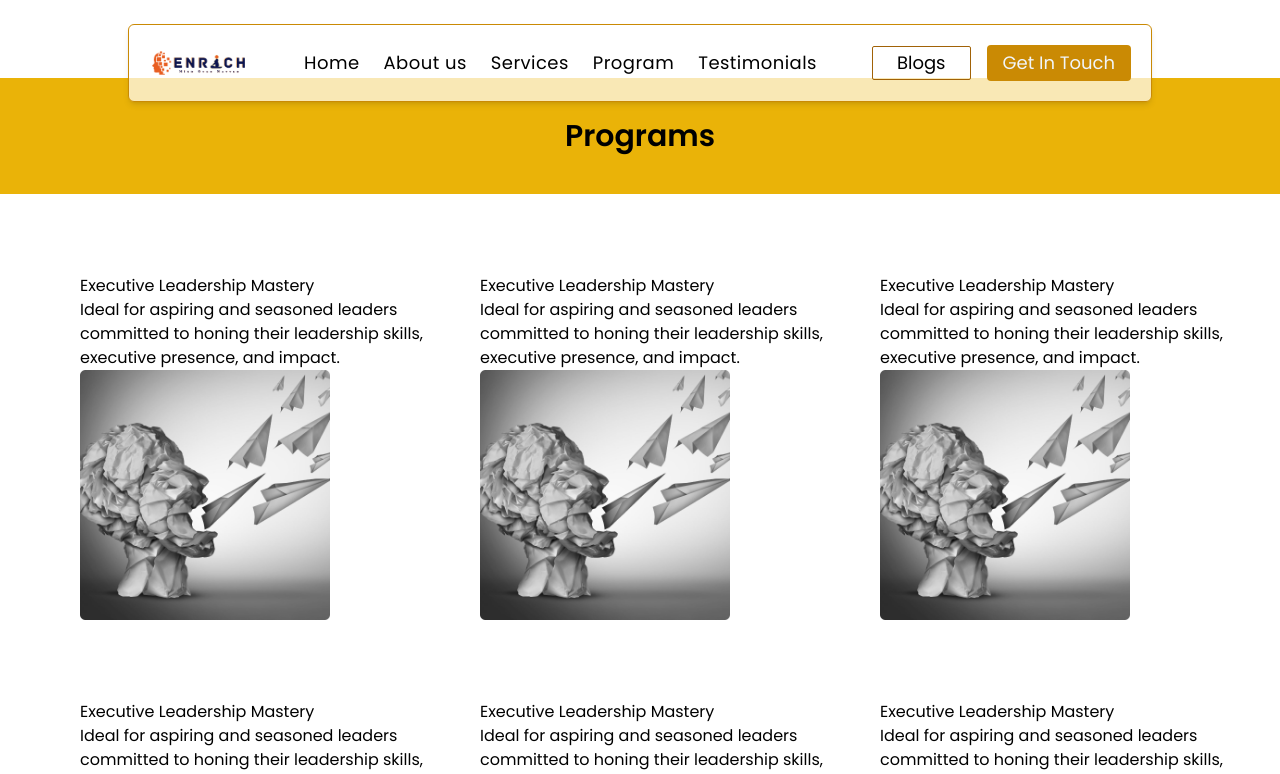
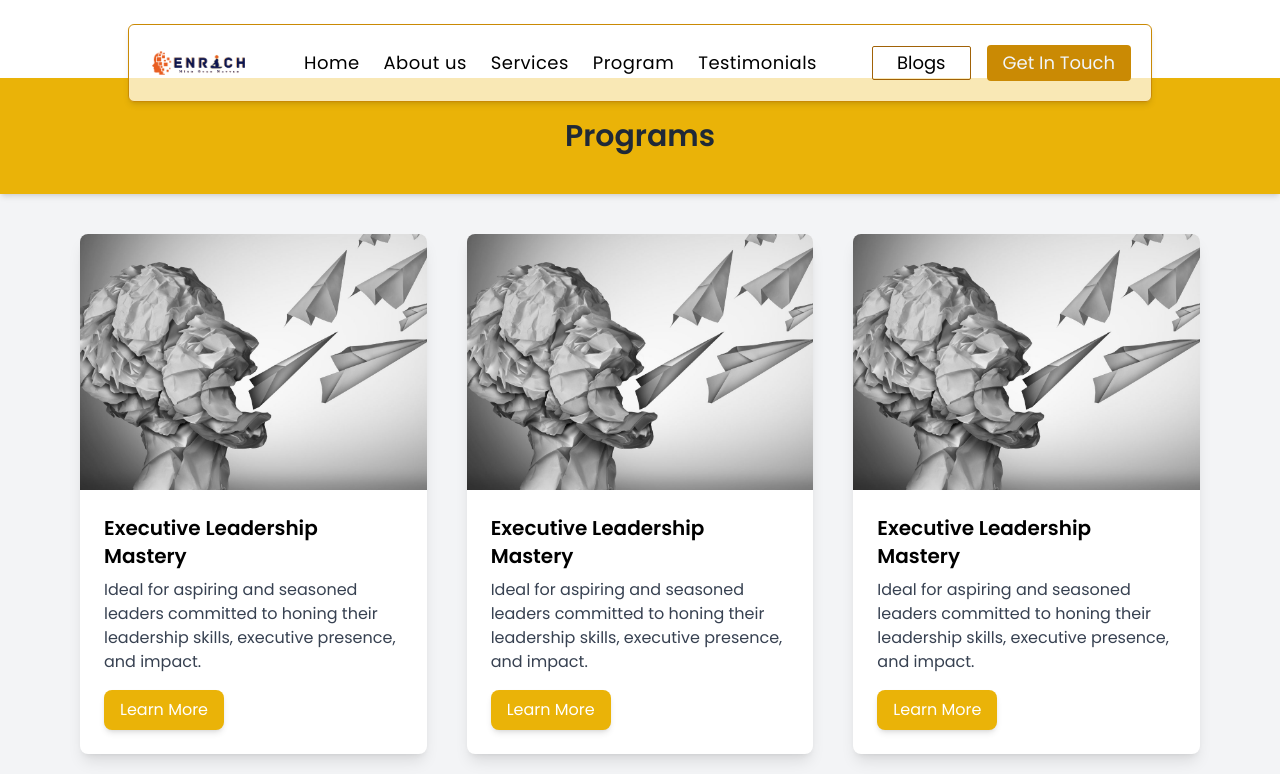
Before and after one commit to rasikumar/enrich, a React (Vite) app: page /ProgramDisplay in a window 1280 px wide. Shown: the top 774 px of the page. Built offline with nearby package versions, Linux system fonts and the light colour scheme; a web font is replaced by a local one.

Commit message:
design overall complted

```diff
--- a/src/App.jsx
+++ b/src/App.jsx
@@ -1,40 +1,40 @@
-import { useEffect,useState } from "react"
-import Lenis from 'lenis';
-import { SquareLoader } from "react-spinners"
-import { Route, Routes } from 'react-router-dom';
-import {AnimatePresence} from 'framer-motion'
+import { useEffect, useState } from "react";
+// import Lenis from 'lenis';
+import { SquareLoader } from "react-spinners";
+import { Route, Routes, useLocation } from 'react-router-dom';
+import { AnimatePresence } from 'framer-motion';
 
-import Heart from './components/Heart'
+import Heart from './components/Heart';
 import BlogDetails from './components/blogpages/BlogDetails';
-import ProgramDisplay from './components/allprogram/ProgramDisplay'
+import ProgramDisplay from './components/allprogram/ProgramDisplay';
 import AboutUs from './components/AboutUs';
 import BlogDisplay from './components/blogpages/BlogDisplay';
 import Navbar from './components/Navbar';
-// import RetreatArticle from './components/blogpages/RetreatArticle';
+import ScrollTop from './components/ScrollTop';
 
 const App = () => {
+  const location = useLocation();
 
-  // this is using for smooth-scrooling
-  useEffect( () => {
-    const lenis = new Lenis()
+  // Smooth scrolling using Lenis
+  // useEffect(() => {
+  //   const lenis = new Lenis();
 
-    function raf(time) {
-      lenis.raf(time)
-      requestAnimationFrame(raf)
-    }
+  //   function raf(time) {
+  //     lenis.raf(time);
+  //     requestAnimationFrame(raf);
+  //   }
 
-    requestAnimationFrame(raf)
-  }, [])
+  //   requestAnimationFrame(raf);
+  // }, []);
 
-  // this is using for preloading
-  const [loading, setLoading] = useState (false)
-  useEffect(()=>{
+  // Preloading
+  const [loading, setLoading] = useState(false);
+  useEffect(() => {
     setLoading(true);
     setTimeout(() => {
-          setLoading(false)
+      setLoading(false);
     }, 200);
-  },[])
-
+  }, []);
 
   return (
     <div className="scroll-smooth">
@@ -43,27 +43,27 @@ const App = () => {
           color={'yellow'}
           loading={loading}
           size={50}
-        className="fixed top-[50%] left-[50%] -translate-x-1/2 -translate-y-1/2  w-full h-full z-[1000]"
+          className="fixed top-[50%] left-[50%] -translate-x-1/2 -translate-y-1/2 w-full h-full z-[1000]"
         />
-      ):(
+      ) : (
         <>
           <AnimatePresence>
-        <Navbar/>
-        <Routes>
-          <Route index path='/'  element={<Heart/>}/>
-          <Route path='/BlogsList/:id' element={<BlogDetails/>}/>
-          <Route path='/Aboutus' element={<AboutUs/>}/>
-          <Route path='/ProgramDisplay' element={<ProgramDisplay/>}/>
-          <Route path='/BlogDisplay' element={<BlogDisplay/>} />
+            <Navbar />
+            <ScrollTop />
+            <Routes location={location} key={location.pathname}>
+              <Route index path='/' element={<Heart />} />
+              <Route path='/BlogsList/:id' element={<BlogDetails />} />
+              <Route path='/Aboutus' element={<AboutUs />} />
+              <Route path='/ProgramDisplay' element={<ProgramDisplay />} />
+              <Route path='/BlogDisplay' element={<BlogDisplay />} />
               {/* blogarticles */}
-          <Route path='/BlogsList/:id' element={<BlogDetails/>}/>
+              <Route path='/BlogsList/:id' element={<BlogDetails />} />
             </Routes>
           </AnimatePresence>
         </>
-      )
-      }
+      )}
     </div>
-  )
-}
+  );
+};
 
-export default App
+export default App;
--- /dev/null
+++ b/src/components/ScrollTop.jsx
@@ -0,0 +1,15 @@
+// ScrollToTop.js
+import { useEffect } from 'react';
+import { useLocation } from 'react-router-dom';
+
+const ScrollToTop = () => {
+  const { pathname } = useLocation();
+
+  useEffect(() => {
+    window.scrollTo(0, 0);
+  }, [pathname]);
+
+  return null;
+};
+
+export default ScrollToTop;
--- a/src/components/Testimonials.jsx
+++ b/src/components/Testimonials.jsx
@@ -93,7 +93,7 @@ const Testimonials = () => {
   }, []);
 
   return (
-    <div ref={testimonialsRef} id='testimonials' className="w-full bg-gradient-to-r to-yellow-50 via-yellow-100 from-yellow-200 flex flex-col lg:flex-row items-center justify-center mb-20 p-10">
+    <div ref={testimonialsRef} id='testimonials' className="w-full bg-gradient-to-r to-yellow-50 via-yellow-100 from-yellow-200 flex flex-col lg:flex-row items-center justify-center  p-10">
       <div className="content items-center flex flex-col lg:flex-row gap-4">
         <div className="text-content flex flex-col gap-4">
           <h4 className="text-black text-4xl font-semibold">Testimonials</h4>
--- a/src/components/allprogram/ProgramDisplay.jsx
+++ b/src/components/allprogram/ProgramDisplay.jsx
@@ -1,99 +1,102 @@
-import { motion } from "framer-motion"
-import { Communicationmastery } from "../../assets"
+import { motion } from "framer-motion";
+import { Communicationmastery } from "../../assets";
+
 const ProgramDisplay = () => {
-  const programs=[
+  const programs = [
     {
-      id:1,
+      id: 1,
       title: 'Executive Leadership Mastery',
       content: 'Ideal for aspiring and seasoned leaders committed to honing their leadership skills, executive presence, and impact.',
-      img:Communicationmastery
-    },
-    {
-      id:2,
+      img: Communicationmastery
+    },{
+      id: 2,
       title: 'Executive Leadership Mastery',
       content: 'Ideal for aspiring and seasoned leaders committed to honing their leadership skills, executive presence, and impact.',
-      img:Communicationmastery
-    },
-    {
-      id:3,
+      img: Communicationmastery
+    },{
+      id: 3,
       title: 'Executive Leadership Mastery',
       content: 'Ideal for aspiring and seasoned leaders committed to honing their leadership skills, executive presence, and impact.',
-      img:Communicationmastery
-    },
-    {
-      id:4,
+      img: Communicationmastery
+    },{
+      id: 4,
       title: 'Executive Leadership Mastery',
       content: 'Ideal for aspiring and seasoned leaders committed to honing their leadership skills, executive presence, and impact.',
-      img:Communicationmastery
-    },
-    {
-      id:5,
+      img: Communicationmastery
+    },{
+      id: 5,
       title: 'Executive Leadership Mastery',
       content: 'Ideal for aspiring and seasoned leaders committed to honing their leadership skills, executive presence, and impact.',
-      img:Communicationmastery
-    },
-    {
-      id:6,
+      img: Communicationmastery
+    },{
+      id: 6,
       title: 'Executive Leadership Mastery',
       content: 'Ideal for aspiring and seasoned leaders committed to honing their leadership skills, executive presence, and impact.',
-      img:Communicationmastery
-    },
-    {
-      id:7,
+      img: Communicationmastery
+    },{
+      id: 7,
       title: 'Executive Leadership Mastery',
       content: 'Ideal for aspiring and seasoned leaders committed to honing their leadership skills, executive presence, and impact.',
-      img:Communicationmastery
-    },
-    {
-      id:8,
+      img: Communicationmastery
+    },{
+      id: 8,
       title: 'Executive Leadership Mastery',
       content: 'Ideal for aspiring and seasoned leaders committed to honing their leadership skills, executive presence, and impact.',
-      img:Communicationmastery
-    },
-    {
-      id:9,
+      img: Communicationmastery
+    },{
+      id: 9,
       title: 'Executive Leadership Mastery',
       content: 'Ideal for aspiring and seasoned leaders committed to honing their leadership skills, executive presence, and impact.',
-      img:Communicationmastery
-    },
-    {
-      id:10,
+      img: Communicationmastery
+    },{
+      id: 10,
       title: 'Executive Leadership Mastery',
       content: 'Ideal for aspiring and seasoned leaders committed to honing their leadership skills, executive presence, and impact.',
-      img:Communicationmastery
-    },
-    {
-      id:11,
+      img: Communicationmastery
+    },{
+      id: 11,
       title: 'Executive Leadership Mastery',
       content: 'Ideal for aspiring and seasoned leaders committed to honing their leadership skills, executive presence, and impact.',
-      img:Communicationmastery
-    },
-    {
-      id:12,
+      img: Communicationmastery
+    },{
+      id: 12,
       title: 'Executive Leadership Mastery',
       content: 'Ideal for aspiring and seasoned leaders committed to honing their leadership skills, executive presence, and impact.',
-      img:Communicationmastery
+      img: Communicationmastery
     },
-  ]
+    // Repeat for other programs...
+  ];
+
   return (
     <motion.div
-    initial={{opacity:0}}
-    animate={{opacity:1}}
-    exit={{opacity:0}}>
-      <h1 className="bg-yellow-500 p-10 text-center font-semibold text-3xl">Programs</h1>
-      <div className="grid grid-cols-3 p-20 gap-20 m-auto ">
-        {programs.map((program, index)=>{
-          return(
-            <div key={index} className="w-96 m-auto">
-              <h1>{program.title}</h1>
-              <p>{program.content}</p>
-              <img src={program.img} alt="" width={250} />
+      initial={{ opacity: 0 }}
+      animate={{ opacity: 1 }}
+      exit={{ opacity: 0 }}
+      className="min-h-screen bg-gray-100"
+    >
+      <h1 className="bg-yellow-500 p-10 text-center font-semibold text-3xl text-gray-800 shadow-md">
+        Programs
+      </h1>
+      <div className="grid grid-cols-1 md:grid-cols-2 lg:grid-cols-3 px-20 py-10 gap-10">
+        {programs.map((program) => (
+          <motion.div
+            key={program.id}
+            className="bg-white rounded-lg shadow-lg overflow-hidden transform transition-transform hover:scale-105"
+            whileHover={{ scale: 1.05 }}
+          >
+            <img src={program.img} alt={program.title} className="w-full h-64 object-cover" />
+            <div className="p-6">
+              <h2 className="text-xl font-semibold mb-2">{program.title}</h2>
+              <p className="text-gray-700 mb-4">{program.content}</p>
+              <button className="bg-yellow-500 text-white px-4 py-2 rounded-lg shadow-md hover:bg-yellow-600 transition-colors">
+                Learn More
+              </button>
             </div>
-          )
-        })}
+          </motion.div>
+        ))}
       </div>
     </motion.div>
-  )
+  );
 }
 
-export default ProgramDisplay
+export default ProgramDisplay;
```
Lines whose indentation alone changed are shown as unchanged.
